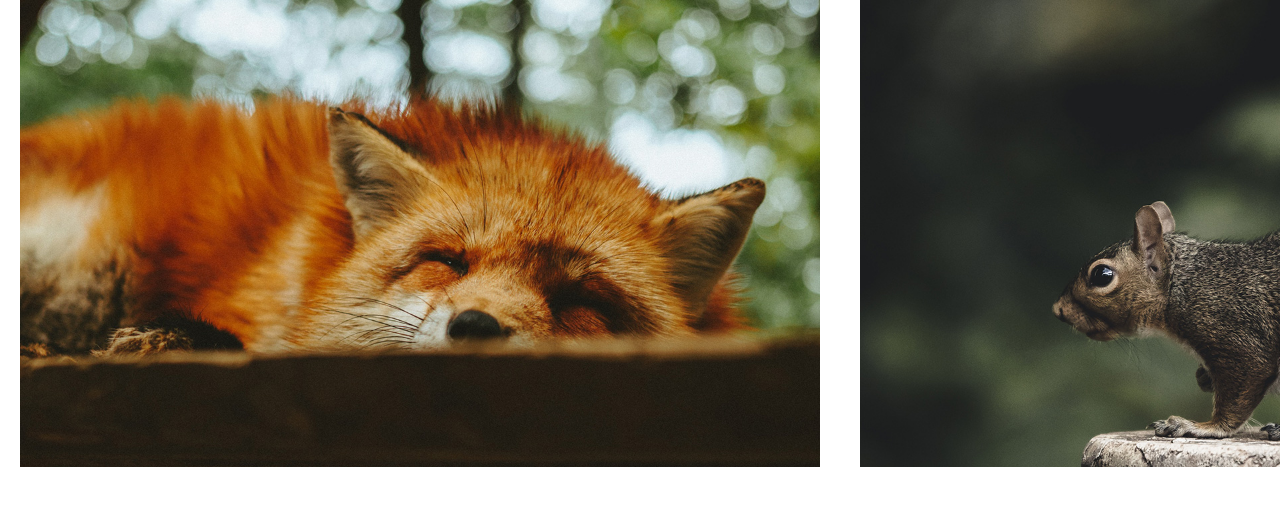
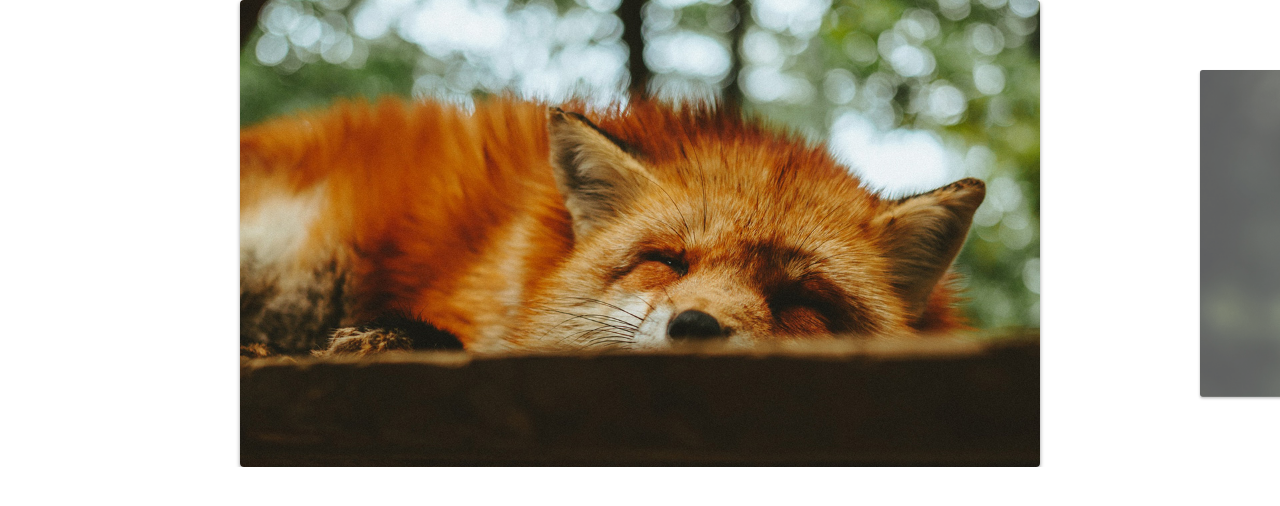
Before and after one commit to guilhermesiqueira13/slide, a plain HTML site: page index.html in a window 1280 px wide. Drawn offline with Linux system fonts and the light colour scheme.

Commit message:
ajuste das configurações do resize e classse ativa adicionada

```diff
--- a/css/style.css
+++ b/css/style.css
@@ -16,9 +16,24 @@ img {
 .slide {
   display: flex;
 }
+.slide:hover {
+  will-change: transform;
+}
 .slide li {
   flex-shrink: 0;
   width: 80vw;
   max-width: 800px;
   margin: 0px 20px;
+
+  border-radius: 4px;
+  overflow: hidden;
+  box-shadow: 0px 2px 4px rgba(0, 0, 0, 0.4);
+  opacity: 0.7;
+  transform: scale(0.7);
+  transition: 0.4s;
 }
+
+.slide li.active {
+  opacity: 1;
+  transform: scale(1);
+}
--- a/js/slide.js
+++ b/js/slide.js
@@ -1,9 +1,11 @@
+import debounce from "./debounce.js";
 export default class Slide {
   constructor(slide, wrap) {
     this.slide = document.querySelector(slide);
     this.wrap = document.querySelector(wrap);
     this.dist = { finalPosition: 0, startX: 0, movement: 0 };
     this.index = { prev: null, active: 0, next: null };
+    this.activeClass = "active";
   }
 
   transition(active) {
@@ -68,12 +70,6 @@ export default class Slide {
     this.wrap.addEventListener("touchend", this.onEnd);
   }
 
-  bindEvents() {
-    this.onStart = this.onStart.bind(this);
-    this.onMove = this.onMove.bind(this);
-    this.onEnd = this.onEnd.bind(this);
-  }
-
   slidePosition(slide) {
     const margin = (this.wrap.offsetWidth - slide.offsetWidth) / 2;
     return -(slide.offsetLeft - margin);
@@ -98,13 +94,17 @@ export default class Slide {
 
   changeSlide(index) {
     const activeSlide = this.slideArray[index];
-    if (activeSlide) {
-      this.moveSlide(activeSlide.position);
-      this.slidesIndexNav(index);
-      this.dist.finalPosition = activeSlide.position;
-    } else {
-      console.error("Invalid slide index:", index);
-    }
+    this.moveSlide(activeSlide.position);
+    this.slidesIndexNav(index);
+    this.dist.finalPosition = activeSlide.position;
+    this.changeActiveClass();
+  }
+
+  changeActiveClass() {
+    this.slideArray.forEach((item) =>
+      item.element.classList.remove(this.activeClass)
+    );
+    this.slideArray[this.index.active].element.classList.add(this.activeClass);
   }
 
   activePrevSlide() {
@@ -119,12 +119,30 @@ export default class Slide {
     }
   }
 
+  onResize() {
+    setTimeout(() => {
+      this.slideConfig();
+      this.changeSlide(this.index.active);
+    }, 1000);
+  }
+
+  addRisizeEvent() {
+    window.addEventListener("resize", this.onResize);
+  }
+
+  bindEvents() {
+    this.onStart = this.onStart.bind(this);
+    this.onMove = this.onMove.bind(this);
+    this.onEnd = this.onEnd.bind(this);
+    this.onResize = debounce(this.onResize(this), 200);
+  }
+
   init() {
     this.bindEvents();
     this.transition(true);
     this.addSlideEvents();
     this.slideConfig();
-
+    this.addRisizeEvent();
     return this;
   }
 }
```
